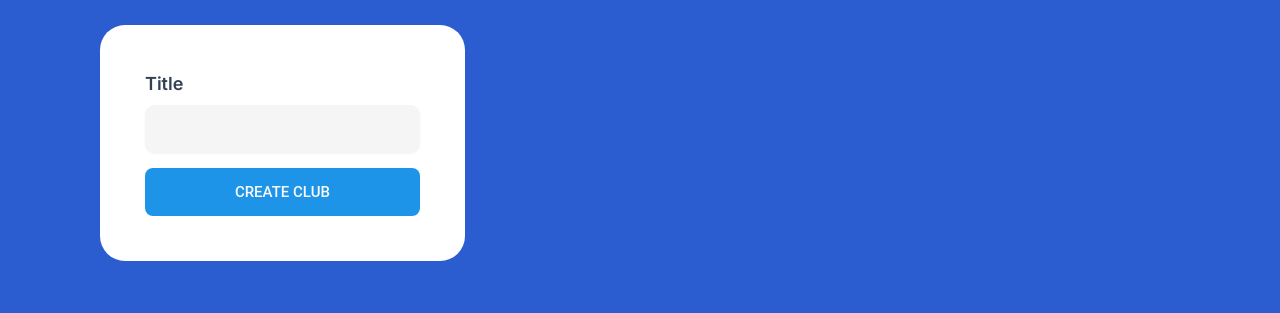
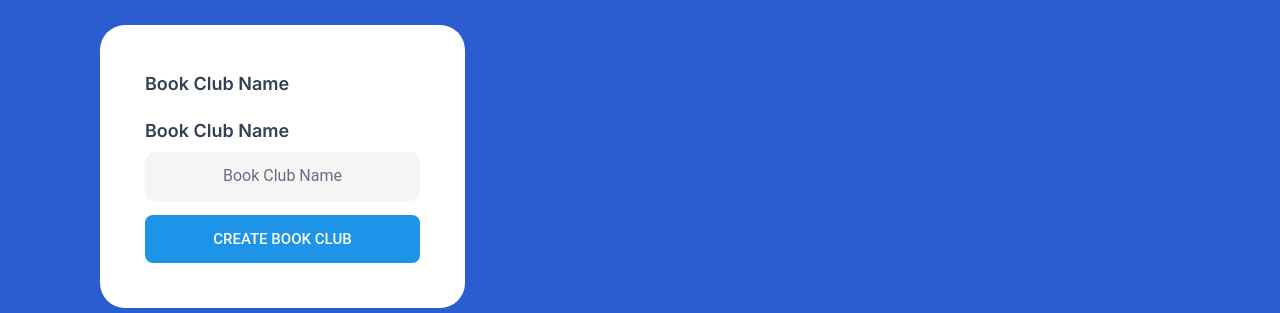
Before and after one commit to MitchWAldrich/book-club, a React (Vite) app: page /dashboard in a window 1280 px wide. Shown: the part 963-1276 px from the top of the page. Built offline with nearby package versions, Linux system fonts and the light colour scheme; no server answers.

Commit message:
book club form updates

```diff
--- a/src/components/Home.jsx
+++ b/src/components/Home.jsx
@@ -1,6 +1,7 @@
 import { useContext, useState } from "react";
 
 import Goal from "./Goal";
+import Input from "./Input";
 import Nav from "./Nav";
 import SearchBar from "./Searchbar";
 
@@ -9,12 +10,19 @@ import userContext from "../userContext";
 const Home = () => {
     const user = useContext(userContext);
 
-    const [club, setClub] = useState("");
+    const [bookClubName, setBookClubName] = useState("");
+    const [error, setError] = useState(false);
 
     const handleSubmit = (e) => {
         e.preventDefault();
-        console.log({ club });
-        setClub("");
+
+        if (!bookClubName) {
+            setError(true)
+          }
+
+        console.log({ bookClubName });
+
+        setBookClubName(e.target.value);
     };
 
     return (
@@ -26,16 +34,18 @@ const Home = () => {
                 <h2 className='homeTitle'>Create a Book Club</h2>
                 <form className='form' onSubmit={handleSubmit}>
                     <div>
-                        <label htmlFor='thread'>Title</label>
-                        <input
-                            type='text'
-                            name='thread'
-                            required
-                            value={club}
-                            onChange={(e) => setClub(e.target.value)}
+                        <label htmlFor='Book Club Name'>Book Club Name</label>
+                        <Input
+                            type="text"
+                            label="Book Club Name"
+                            value={bookClubName}
+                            name="bookClubName"
+                            error={error}
+                            onChange={(e) => setBookClubName(e.target.value)}
+                            placeholder="Book Club Name"
                         />
                     </div>
-                    <button className='btn'>CREATE CLUB</button>
+                    <button className='btn'>CREATE BOOK CLUB</button>
                 </form>
             </main>
         </>
```
